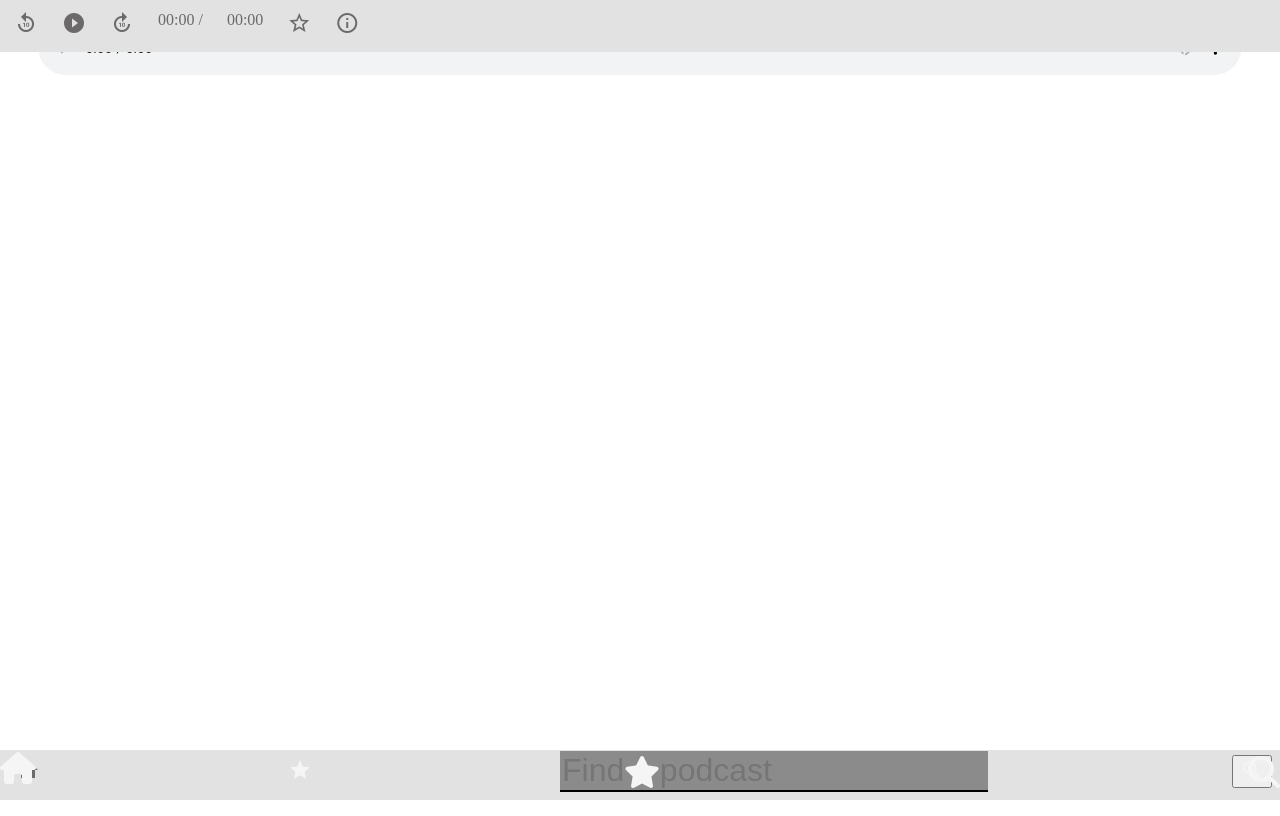
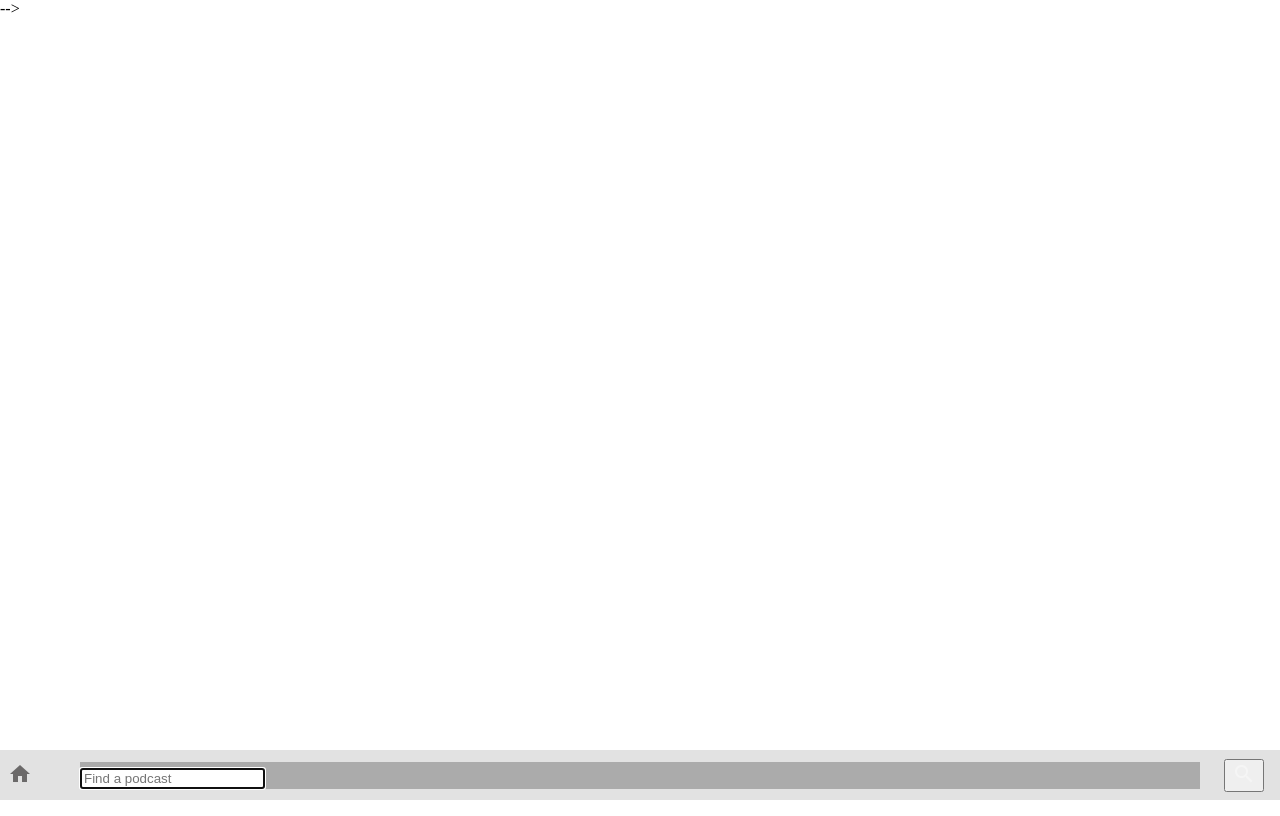
Before and after one commit to ofergilboa/podcastManager, a website: page dist/index.html in a window 1280 px wide. Drawn offline with nearby package versions, Linux system fonts and the light colour scheme; files whose address does not match are found by name.

Commit message:
fixed merge issues

```diff
--- a/dist/index.html
+++ b/dist/index.html
@@ -1,5 +1,6 @@
 <!DOCTYPE html>
 <html lang="en">
+
 <head>
     <meta charset="UTF-8">
     <meta name="viewport" content="width=device-width, initial-scale=1.0">
@@ -10,6 +11,7 @@
     <link rel=“stylesheet” href=“https://cdnjs.cloudflare.com/ajax/libs/materialize/1.0.0/css/materialize.min.css“>
         <link href="https://fonts.googleapis.com/icon?family=Material+Icons" rel="stylesheet">
 </head>
+
 <body>
 
 
@@ -40,14 +42,14 @@
             <a class="waves-effect waves-light btn"><i class="material-icons left">delete</i>button</a>
             <a class="btn-floating btn-large waves-effect waves-light red"><i class="material-icons">add</i></a>
             <a class="btn disabled">Button</a>
-        </div> -->
+        </div>
 
-    <audio id="mediaPlayer" controls style="width: 94%">
+    <!-- <audio id="mediaPlayer" controls style="width: 94%">
         <source src="" type="audio/mpeg">
-    </audio>
+    </audio> -->
 
 
-                <div id="fn" hidden>
+                <!-- <div id="fn" hidden>
                         <input class="podInput"" type="text" placeholder="Find a podcast!" />
                 </div>
 
@@ -59,13 +61,13 @@
                     <i class="fas fa-star fa-2x" style="cursor: pointer"></i>
                 </div>
                 <div class="bttn">
-                <!-- <input class="podInput" type="text" autofocus placeholder="Find a podcast"> -->
-                    <i class="fas fa-search fa-2x" style="cursor: pointer"></i>
+                <input class="podInput" type="text" autofocus placeholder="Find a podcast"> -->
+                    <!-- <i class="fas fa-search fa-2x" style="cursor: pointer"></i>
                 </div>
 
             </div>
-        </div>
-    </script>
+        </div> -->
+    <!-- </script> -->
     </header>
 
 
@@ -110,7 +112,9 @@
                     <i class="fas fa-play"></i>
                     </div>
                     <span id = "play" class ="bar"><i class="Medium material-icons">play_circle_filled</i></span>
-
+                    </div>
+                    {{/each}}
+</script>
 
         <div class="pods"></div>
         <!-- handlebars  podcasts -->
@@ -136,11 +140,13 @@
     </main>
 
     <footer>
-    <div id="userBar" >
-        <span class="footer homeBar" id = "home" ><i class="Medium material-icons">home</i></span>
-        <span class="footer homeBar favourites" id = "home" class = "homeBar"><i class="Medium material-icons">star</i></span>
-        <span class="footer podInput podInput inputBttn" id = "input"><input id="podcastInput" type="text" autofocus placeholder="Find a podcast"></span>
-        <button class= "footer  getPods"><i class="bttn material-icons">search</i></button>
+        <div id="userBar">
+            <span class="footer homeBar" id="home"><i class="Medium material-icons">home</i></span>
+            <span class="footer homeBar favourites" id="home" class="homeBar"><i
+                    class="Medium material-icons">star</i></span>
+            <span class="footer podInput podInput inputBttn" id="input"><input id="podcastInput" type="text" autofocus
+                    placeholder="Find a podcast"></span>
+            <button class="footer  getPods"><i class="bttn material-icons">search</i></button>
             </span>
         </div>
     </footer>
@@ -173,15 +179,16 @@
 
 
 
-    <script src="../server/model/sortedGenres.js"></script>
-    <script src="/handlebars/dist/handlebars.js"></script>
+    <!-- <script src="../server/model/sortedGenres.js"></script> -->
+    <script src="handlebars/dist/handlebars.js"></script>
     <script src="https://cdnjs.cloudflare.com/ajax/libs/materialize/1.0.0/js/materialize.min.js"></script>
     <script src="jquery/dist/jquery.js"></script>
     <script src="podManager.js"></script>
     <script src="audioPlay.js"></script>
     <script src="sortedGenres.js"></script>
     <script src="renderer.js"></script>
-    <script src="logic.js"></script>
+    <!-- <script src="logic.js"></script> -->
     <script src="main.js"></script>
 </body>
+
 </html>
--- a/dist/main.js
+++ b/dist/main.js
@@ -37,8 +37,8 @@ $('.favourites').on('click', function(){
 })
 
 $('.bttn').on('click', function(){
-    $("#fn").show()
-    // renderer.renderFavourites(podManager.())
+getPods()
+  // renderer.renderFavourites(podManager.())
 })
 
 Handlebars.registerHelper('each_upto', function(ary, max, options) {
--- a/dist/podManager.js
+++ b/dist/podManager.js
@@ -14,6 +14,8 @@ class PodManager {
         let data = await $.get(`/search/podcast/${podName}`)
         data.forEach(d => this.podData.push(d))
 
+    }
+
 
 
 
--- a/dist/sortedGenres.js
+++ b/dist/sortedGenres.js
@@ -12,7 +12,7 @@ class SortedGenres{
                 "id": 93,
                 "title_original": "Business",
                 "parent_id": 67,
-                "image": "02 Bussines.jpg"
+                "image": "02 Business.jpg"
 
             },
             {
--- a/dist/style.css
+++ b/dist/style.css
@@ -3,6 +3,7 @@ main {
 }
 body {
   width: 100%;
+  margin: 0;
   background-color: #ffffff;
   display: flex;
   min-height: 100vh;
@@ -46,7 +47,7 @@ footer {
   height: 50px;
   width: 110vw;
   position: fixed;
-  bottom: 0px;
+  bottom: 0;
 }
 footer .footer {
   margin-left: 24px;
@@ -54,8 +55,7 @@ footer .footer {
 main {
   display: grid;
 }
-
-#userBar{
+#userBar {
   width: 100%;
   position: fixed;
   margin-left: -8px;
@@ -64,44 +64,30 @@ main {
   justify-content: space-between;
   /* background-color: rgba(0, 0, 0, 0.603); */
   z-index: 999;
-    align-items: center
+  align-items: center;
 }
-
-.bttn{
+.bttn {
   display: inline-block;
-    color:whitesmoke;
+  color: whitesmoke;
   flex-shrink: 1;
 }
-#fn{
+#fn {
   position: fixed;
-    bottom:7vh;
+  bottom: 10vh;
   z-index: 999;
-    width: 100%
 }
-input{
-    width: 100%;
-    background-color: rgba(0, 0, 0, 0.384);
-    outline: none !important;
-    border: none;
-    border-bottom: 2px solid black;
-    font-size: 4vh;
-    color: whitesmoke;
-}
-
-.home{
+.home {
   display: inline-block;
   color: whitesmoke;
   flex-shrink: 1;
   height: 5vh;
-
 }
-.favourites{
+.favourites {
   display: inline-block;
-    color:whitesmoke;
+  color: whitesmoke;
   flex-shrink: 1;
-
 }
-/* .podInput{
+.podInput {
   width: 100%;
   display: inline-block;
   background-color: rgba(61, 61, 61, 0.329);
@@ -111,46 +97,43 @@ input{
   font-size: 3vh;
   color: white;
   border-bottom: none !important;
-
-} */
-/* .podInput:focus{
+}
+.podInput:focus {
   border-bottom: none !important;
-} */
+}
 /* .bttn{
     align-self: flex-end;
     width: 10vh;
     height: 100%;
  } */
-
-#mediaPlayer{
+#mediaPlayer {
   position: fixed;
   top: 6vh;
   position: absolute;
   left: 50%;
   margin-right: -50%;
-    transform: translate(-50%, -50%)
+  transform: translate(-50%, -50%);
 }
-.pods{
+.pods {
   margin-top: 14vh;
 }
-.podData{
+.podData {
   display: inline-block;
   width: 40%;
   height: 40%;
   margin-left: 2vh;
   margin-right: 2vh;
 }
-.img{
-    max-width:100%;
-    max-height:100%;
-    border-radius: 10%
+.img {
+  max-width: 100%;
+  max-height: 100%;
+  border-radius: 10%;
 }
-.epImg{
-    border-radius: 10%
-
+.epImg {
+  border-radius: 10%;
 }
-.episode-title{
-    font-weight: bolder
+.episode-title {
+  font-weight: bolder;
 }
 /* img.img {
  width: calc(15px + 3vw);
--- a/dist/style.less
+++ b/dist/style.less
@@ -9,6 +9,7 @@ main {
 
 body{
     width: 100%;
+    margin: 0;
     background-color:@color3;
     display: flex;
     min-height: 100vh;
@@ -56,7 +57,7 @@ footer{
     height: 50px;
     width: 110vw;
     position: fixed;
-    bottom : 0px;
+    bottom : 0;
     .footer{
         margin-left: 24px;
     }
@@ -67,98 +68,98 @@ footer{
 
   }
 
-//  #userBar{
-//     width: 100%;
-//     position: fixed;
-//     margin-left: -8px;
-//     bottom: 1vh;
-//     display: flex;
-//     justify-content: space-between;
-//     /* background-color: rgba(0, 0, 0, 0.603); */
-//     z-index: 999;
-//     align-items: center
-//  }
+ #userBar{
+    width: 100%;
+    position: fixed;
+    margin-left: -8px;
+    bottom: 1vh;
+    display: flex;
+    justify-content: space-between;
+    /* background-color: rgba(0, 0, 0, 0.603); */
+    z-index: 999;
+    align-items: center
+ }
 
-//  .bttn{
-//     display: inline-block;
-//     color:whitesmoke;
-//     flex-shrink: 1;
-//  }
-//  #fn{
-//     position: fixed;
-//     bottom: 10vh;
-//     z-index: 999;
-//  }
-//  .home{
-//     display: inline-block;
-//     color: whitesmoke;
-//     flex-shrink: 1;
-//     height: 5vh;
+ .bttn{
+    display: inline-block;
+    color:whitesmoke;
+    flex-shrink: 1;
+ }
+ #fn{
+    position: fixed;
+    bottom: 10vh;
+    z-index: 999;
+ }
+ .home{
+    display: inline-block;
+    color: whitesmoke;
+    flex-shrink: 1;
+    height: 5vh;
 
-//  }
-//  .favourites{
-//     display: inline-block;
-//     color:whitesmoke;
-//     flex-shrink: 1;
+ }
+ .favourites{
+    display: inline-block;
+    color:whitesmoke;
+    flex-shrink: 1;
 
-//  }
-//  .podInput{
-//     width: 100%;
-//     display: inline-block;
-//     background-color: rgba(61, 61, 61, 0.329);
-//     outline: none !important;
-//     flex-grow: 2;
-//     border: none;
-//     font-size: 3vh;
-//     color: white;
-//     border-bottom: none !important;
+ }
+ .podInput{
+    width: 100%;
+    display: inline-block;
+    background-color: rgba(61, 61, 61, 0.329);
+    outline: none !important;
+    flex-grow: 2;
+    border: none;
+    font-size: 3vh;
+    color: white;
+    border-bottom: none !important;
 
-//  }
-//  .podInput:focus{
-//     border-bottom: none !important;
-//  }
-//  /* .bttn{
-//     align-self: flex-end;
-//     width: 10vh;
-//     height: 100%;
-//  } */
+ }
+ .podInput:focus{
+    border-bottom: none !important;
+ }
+ /* .bttn{
+    align-self: flex-end;
+    width: 10vh;
+    height: 100%;
+ } */
 
-//  #mediaPlayer{
-//     position: fixed;
-//     top: 6vh;
-//     position: absolute;
-//     left: 50%;
-//     margin-right: -50%;
-//     transform: translate(-50%, -50%)
-//  }
-//  .pods{
-//     margin-top: 14vh;
-//  }
-//  .podData{
-//     display: inline-block;
-//     width: 40%;
-//     height: 40%;
-//     margin-left: 2vh;
-//     margin-right: 2vh;
-//  }
-//  .img{
-//     max-width:100%;
-//     max-height:100%;
-//     border-radius: 10%
-//  }
-//  .epImg{
-//     border-radius: 10%
+ #mediaPlayer{
+    position: fixed;
+    top: 6vh;
+    position: absolute;
+    left: 50%;
+    margin-right: -50%;
+    transform: translate(-50%, -50%)
+ }
+ .pods{
+    margin-top: 14vh;
+ }
+ .podData{
+    display: inline-block;
+    width: 40%;
+    height: 40%;
+    margin-left: 2vh;
+    margin-right: 2vh;
+ }
+ .img{
+    max-width:100%;
+    max-height:100%;
+    border-radius: 10%
+ }
+ .epImg{
+    border-radius: 10%
 
-//  }
-//  .episode-title{
-//     font-weight: bolder
-//  }
-//  /* img.img {
-//  width: calc(15px + 3vw);
-//  height: calc( 15px + 3vw);
-//  transition: 1s;
-//  }
-//  img.img:hover {
-//     width: 300px;
-//     height: 300px;
-//  } */
+ }
+ .episode-title{
+    font-weight: bolder
+ }
+ /* img.img {
+ width: calc(15px + 3vw);
+ height: calc( 15px + 3vw);
+ transition: 1s;
+ }
+ img.img:hover {
+    width: 300px;
+    height: 300px;
+ } */
```
Lines whose indentation alone changed are shown as unchanged.
